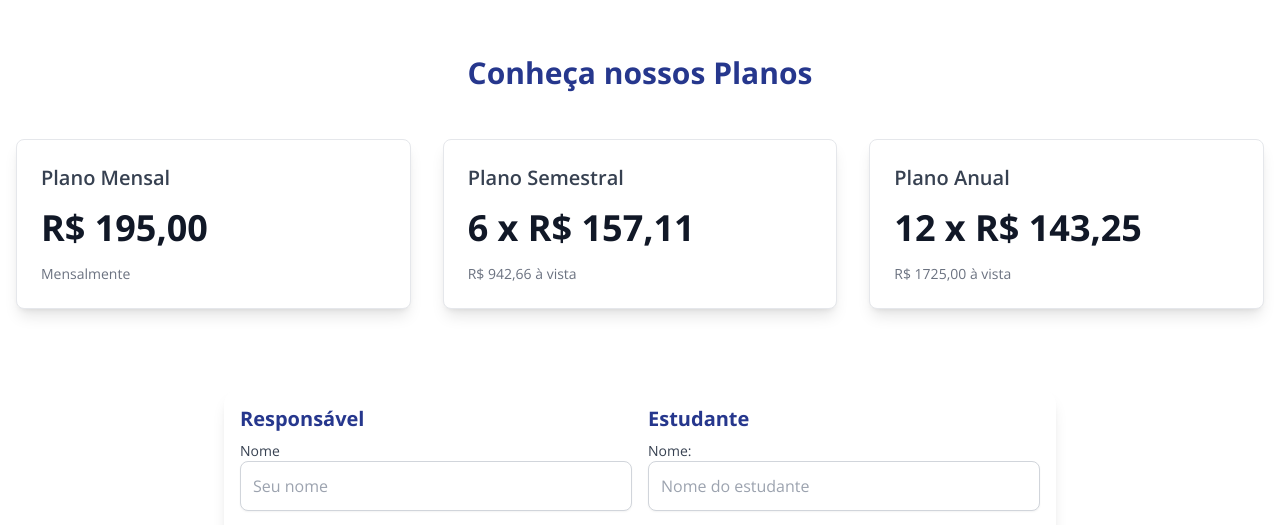
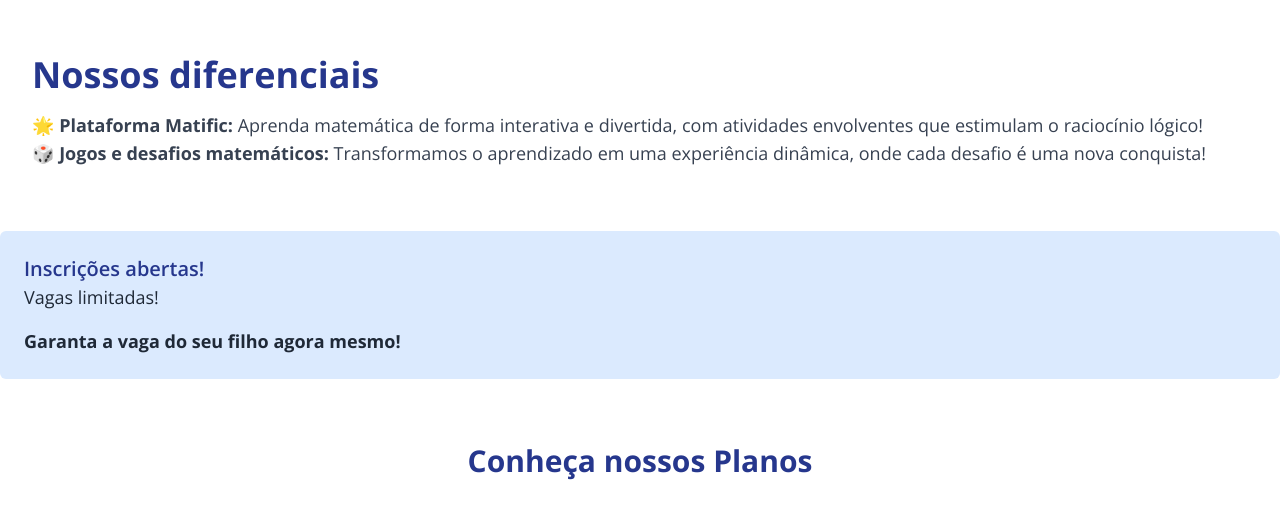
Before and after one commit to SteveSilvas/dan-matema, a Next.js app: page /curso-alfabetizacao-matematica in a window 1280 px wide. Shown: the part 2037-2562 px from the top of the page. Built offline with nearby package versions, Linux system fonts and the light colour scheme.

Commit message:
adicionando diferenciais do curso de matemática

```diff
--- a/src/app/curso-alfabetizacao-matematica/Content/index.tsx
+++ b/src/app/curso-alfabetizacao-matematica/Content/index.tsx
@@ -21,14 +21,7 @@ const Content: React.FC = () => {
                     <li><strong>Motivação e engajamento:</strong> Uma abordagem divertida que mantém os alunos interessados.</li>
                     <li><strong>Preparação para o futuro:</strong> Habilidades matemáticas essenciais para o sucesso na escola e na vida.</li>
                 </ul>
-
-                <div className="mt-8 p-6 bg-blue-100 rounded-md">
-                    <p className="text-xl font-semibold text-blue_d">Inscrições abertas!</p>
-                    <p className="text-lg text-gray-800">Vagas limitadas!</p>
-                    <p className="text-lg text-gray-800 font-bold mt-4">Garanta a vaga do seu filho agora mesmo!</p>
-                </div>
             </div>
-
         </section>
     );
 }
--- /dev/null
+++ b/src/app/curso-alfabetizacao-matematica/Differences/index.tsx
@@ -0,0 +1,16 @@
+import React from 'react';
+
+const Differences: React.FC = () => {
+    return (
+        <section id='diferenciais' className="w-full p-8 my-8">
+            <h3 className='text-4xl text-blue_d font-bold'>Nossos diferenciais</h3>
+
+            <ul className="list-none list-inside text-lg text-gray-700 mt-4">
+                <li><strong>🌟 Plataforma Matific:</strong> Aprenda matemática de forma interativa e divertida, com atividades envolventes que estimulam o raciocínio lógico!</li>
+                <li><strong>🎲 Jogos e desafios matemáticos:</strong> Transformamos o aprendizado em uma experiência dinâmica, onde cada desafio é uma nova conquista!</li>
+            </ul>
+        </section>
+    );
+}
+
+export default Differences;
--- /dev/null
+++ b/src/app/curso-alfabetizacao-matematica/Flyer/index.tsx
@@ -0,0 +1,13 @@
+import React from 'react';
+
+const Flyer: React.FC = () => {
+    return (
+        <div className="mt-8 p-6 bg-blue-100 rounded-md">
+            <p className="text-xl font-semibold text-blue_d">Inscrições abertas!</p>
+            <p className="text-lg text-gray-800">Vagas limitadas!</p>
+            <p className="text-lg text-gray-800 font-bold mt-4">Garanta a vaga do seu filho agora mesmo!</p>
+        </div>
+    );
+}
+
+export default Flyer;
--- a/src/app/curso-alfabetizacao-matematica/page.tsx
+++ b/src/app/curso-alfabetizacao-matematica/page.tsx
@@ -6,6 +6,8 @@ import Public from './Public';
 import Content from './Content';
 import Plain from './Plain';
 import Address from './Address';
+import Differences from './Differences';
+import Flyer from './Flyer';
 
 const CursoAlfabetizacaoMatematica: React.FC = () => {
 
@@ -13,8 +15,10 @@ const CursoAlfabetizacaoMatematica: React.FC = () => {
     <div className='w-screen min-h-screen bg-white'>
       <Presentation />
       <Public />
-      <Address/>
+      <Address />
       <Content />
+      <Differences />
+      <Flyer />
       <Plain />
       <RegisterForm />
     </div>
```
